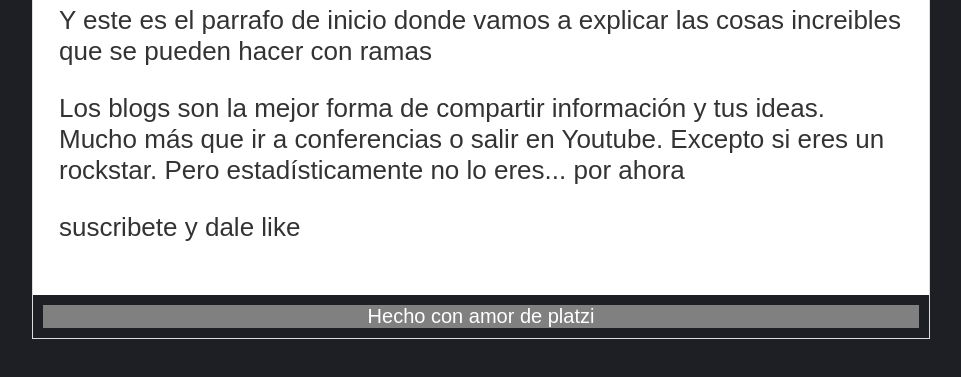
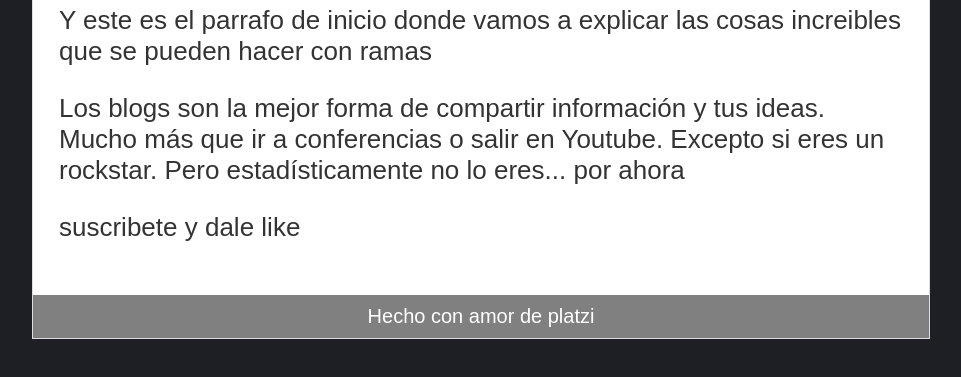
Before and after one commit to LeoCode0/hyperblog, a plain HTML site: page blogpost.html in a window 1280 px wide. Shown: the part 159-536 px from the top of the page, without its empty margins (159-1120 px from the left). Drawn offline with Linux system fonts and the light colour scheme.

Commit message:
correcion del footer

```diff
--- a/css/estilos.css
+++ b/css/estilos.css
@@ -46,8 +46,8 @@ body{
 }
 
 .footer{
-    margin: 0.5em;
-    padding: 0;
+    margin: 0;
+    padding: 0.5em;
     font-size: 20px;
     color: white;
     text-align: center;
```
